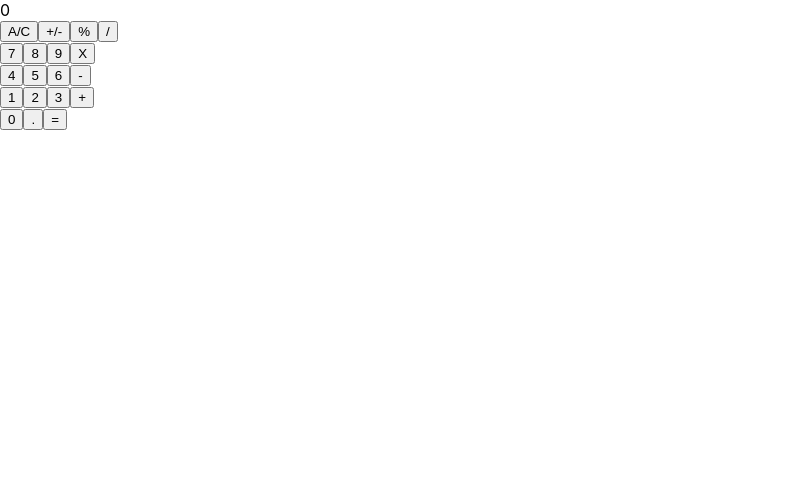
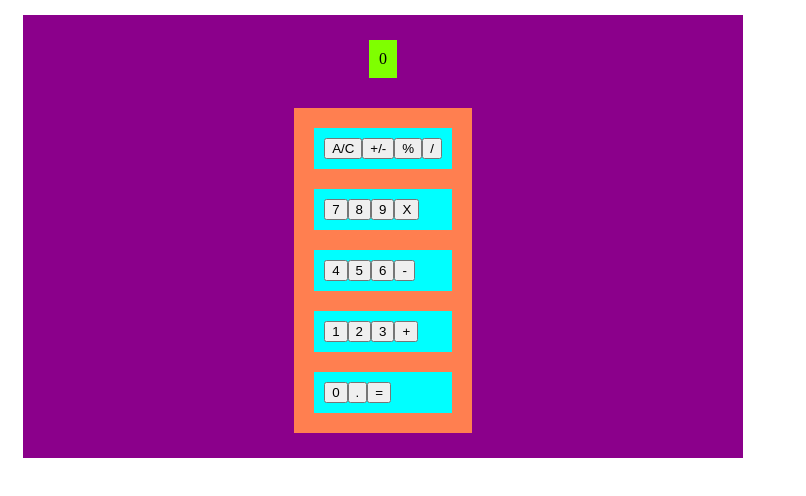
Before and after one commit to thsvr/calculator, a React (Create React App) app: page / in a window 1280 px wide. Shown: the top 496 px of the page, without its empty margins (0-806 px from the left). Built offline with nearby package versions, Linux system fonts and the light colour scheme.

Commit message:
Add style: use flex display for App, Display and ButtonPanel components. Set width as 700px.

```diff
--- a/src/components/App.js
+++ b/src/components/App.js
@@ -5,7 +5,7 @@ import ButtonPanel from './ButtonPanel';
 // import Big from 'big.mjs';
 
 const App = () => (
-  <div id="appId">
+  <div id="appId" className="app-class">
     <Display />
     <ButtonPanel />
   </div>
--- a/src/components/Button.js
+++ b/src/components/Button.js
@@ -2,6 +2,8 @@ import React from 'react';
 
 import PropTypes from 'prop-types';
 // import Big from 'big.mjs';
+
+import '../index.css';
 
 const Button = ({ name }) => (
   <button type="submit" className="btnStyle">
--- a/src/components/ButtonPanel.js
+++ b/src/components/ButtonPanel.js
@@ -1,6 +1,7 @@
 import React from 'react';
 import PropTypes from 'prop-types';
 import Button from './Button';
+import '../index.css';
 
 const ButtonPanel = ({ clickBtn }) => {
   const handleClick = buttonName => {
--- a/src/components/Display.js
+++ b/src/components/Display.js
@@ -1,5 +1,6 @@
 import React from 'react';
 import PropTypes from 'prop-types';
+import '../index.css';
 // import Big from 'big.mjs';
 
 const Display = ({ result }) => (
--- a/src/index.css
+++ b/src/index.css
@@ -1,4 +1,4 @@
-body {
+/* body {
   margin: 0;
   font-family: -apple-system, BlinkMacSystemFont, 'Segoe UI', 'Roboto', 'Oxygen',
     'Ubuntu', 'Cantarell', 'Fira Sans', 'Droid Sans', 'Helvetica Neue',
@@ -10,4 +10,45 @@ body {
 code {
   font-family: source-code-pro, Menlo, Monaco, Consolas, 'Courier New',
     monospace;
+} */
+
+/* App component */
+.app-class {
+  background-color: darkmagenta;
+  margin: 15px;
+  padding: 10px;
+
+  display: flex;
+  flex-direction: column;
+  width: 700px;
+  justify-content: center;
+  align-items: center;
 }
+
+/* Display component */
+.display {
+  background-color: chartreuse;
+  margin: 15px;
+  padding: 10px;
+
+  display: flex;
+}
+
+/* ButtonPanel component */
+.container {
+  background-color: coral;
+  margin: 15px;
+  padding: 10px;
+
+  display: flex;
+  flex-direction: column;
+  align-items: space-around;
+}
+
+.group1, .group2, .group3, .group4, .group5 {
+  background-color: cyan;
+  padding: 10px;
+  margin: 10px;
+}
+
+/* Button component */
```
